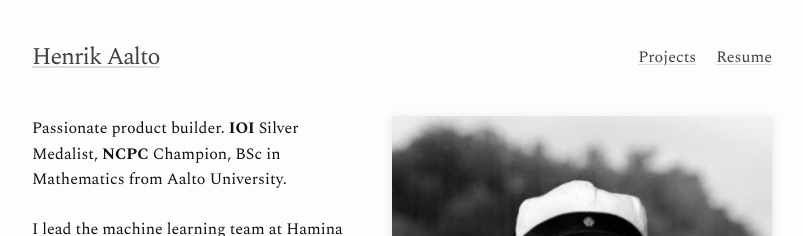
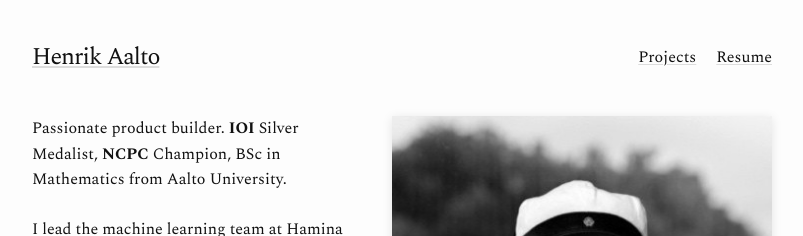
Before and after one commit to hltk/hltk.github.io, a Jekyll site: the page built from index.markdown, in a window 1280 px wide. Shown: the top 236 px of the page, without its empty margins (238-1041 px from the left). Built offline with Jekyll 4.4.1, drawn with Linux system fonts in a browser that asks for light colours.

Commit message:
refactor: simplify font colors from 7+ to 3-tier system
- Remove redundant color variables: tertiary, light, header-text, accent variants
- Consolidate to primary (#111), secondary (#555), muted (#828282)
- Update header/nav to use primary instead of separate header color
- Update resume dates/locations to use secondary instead of tertiary

```diff
--- a/_sass/minima.scss
+++ b/_sass/minima.scss
@@ -30,23 +30,17 @@
   --spacing-lg: 40px;
   --spacing-xl: 80px;
 
-  // Color system - minimalist greyscale
+  // Color system - minimalist greyscale (3-tier text hierarchy)
   --color-bg: #fdfdfd;
   --color-surface: #ffffff;
   --color-text-primary: #111;
   --color-text-secondary: #555;
-  --color-text-tertiary: #666;
   --color-text-muted: #828282;
-  --color-text-light: #aaa;
   --color-border-light: #e8e8e8;
   --color-border-medium: #ddd;
   --color-border-dark: #999;
-  --color-accent: #111;
-  --color-accent-hover: #000;
-  --color-accent-dark: #333;
 
-  // Additional semantic colors for specific use cases
-  --color-header-text: #424242;
+  // Semantic colors for specific components
   --color-code-bg: #f5f5f5;
   --color-table-stripe: #f9f9f9;
   --color-table-header-bg: #f0f0f0;
@@ -82,23 +76,17 @@ $spacing-md:       20px !default;
 $spacing-lg:       40px !default;
 $spacing-xl:       80px !default;
 
-// Color system - minimalist greyscale
+// Color system - minimalist greyscale (3-tier text hierarchy)
 $color-bg:              #fdfdfd !default;
 $color-surface:         #ffffff !default;
 $color-text-primary:    #111 !default;
 $color-text-secondary:  #555 !default;
-$color-text-tertiary:   #666 !default;
 $color-text-muted:      #828282 !default;
-$color-text-light:      #aaa !default;
 $color-border-light:    #e8e8e8 !default;
 $color-border-medium:   #ddd !default;
 $color-border-dark:     #999 !default;
-$color-accent:          #111 !default;
-$color-accent-hover:    #000 !default;
-$color-accent-dark:     #333 !default;
 
 // Semantic colors for specific components
-$color-header-text:     #424242 !default;
 $color-code-bg:         #f5f5f5 !default;
 $color-table-stripe:    #f9f9f9 !default;
 $color-table-header-bg: #f0f0f0 !default;
--- a/_sass/minima/_layout.scss
+++ b/_sass/minima/_layout.scss
@@ -28,12 +28,12 @@
 
   &,
   &:visited {
-    color: $color-header-text;
+    color: $color-text-primary;
   }
 
   &:hover {
     opacity: 0.6;
-    text-decoration-color: $color-header-text;
+    text-decoration-color: $color-text-primary;
   }
 }
 
@@ -44,7 +44,7 @@
   flex-wrap: wrap;
 
   .page-link {
-    color: $color-header-text;
+    color: $color-text-primary;
     line-height: $base-line-height;
     text-decoration: underline;
     text-decoration-color: $color-border-medium;
@@ -52,12 +52,12 @@
     transition: text-decoration-color 0.3s ease, opacity 0.3s ease;
 
     &:visited {
-      color: $color-header-text;
+      color: $color-text-primary;
     }
 
     &:hover {
       opacity: 0.6;
-      text-decoration-color: $color-header-text;
+      text-decoration-color: $color-text-primary;
     }
   }
 }
--- a/assets/main.scss
+++ b/assets/main.scss
@@ -329,7 +329,7 @@ h1, h2, h3, h4, h5, h6 {
   font-size: var(--font-size-sm);
   font-weight: var(--font-weight-normal);
   font-variant-numeric: tabular-nums;
-  color: var(--color-text-tertiary);
+  color: var(--color-text-secondary);
   flex-shrink: 0;
   white-space: nowrap;
 }
@@ -358,7 +358,7 @@ h1, h2, h3, h4, h5, h6 {
 
 // Location info
 .resume-location {
-  color: var(--color-text-tertiary);
+  color: var(--color-text-secondary);
   flex-shrink: 0;
   white-space: nowrap;
 }
```
